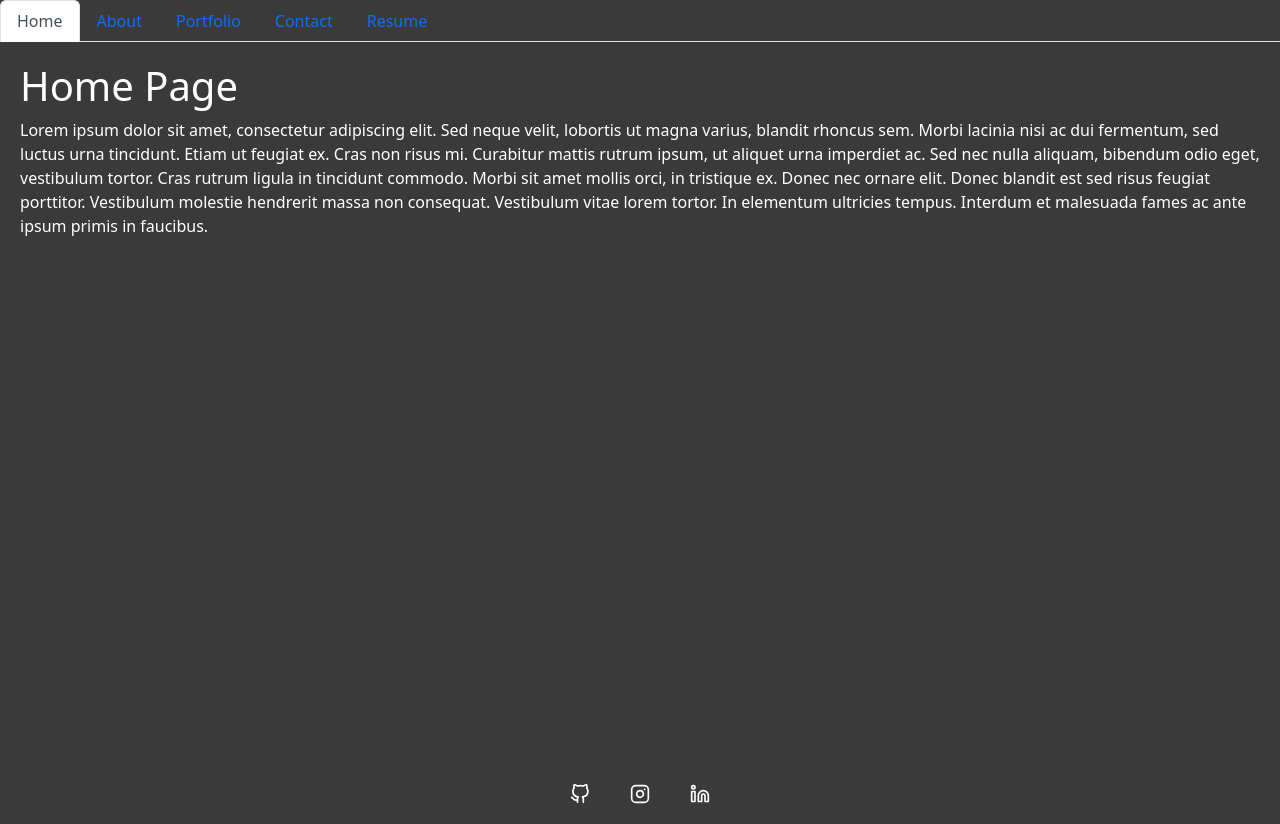
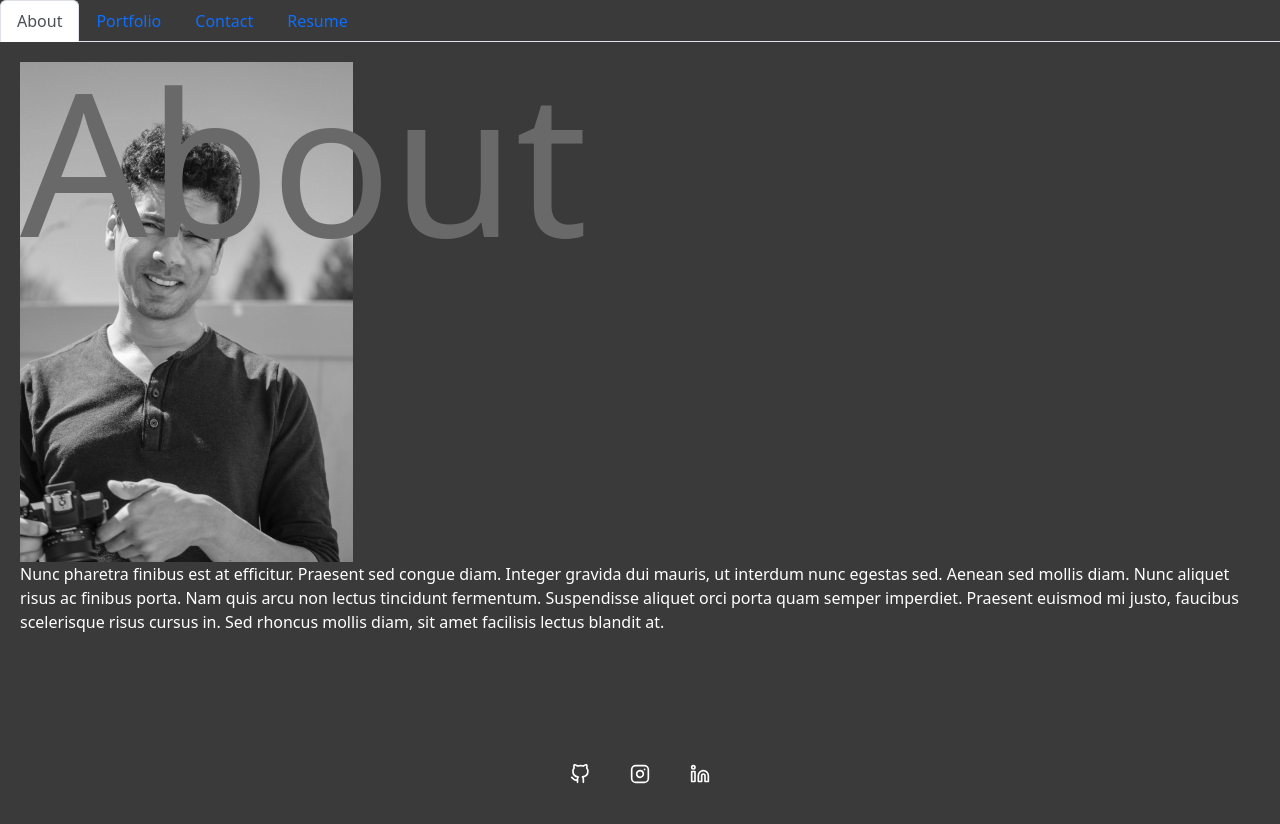
Before and after one commit to ZBerkley88/reacting-to-ducklings, a React (Create React App) app: page / in a window 1280 px wide. After the commit the page ends 800 px from the top, so only its background shows below. Built offline with nearby package versions, Linux system fonts and the light colour scheme.

Commit message:
working portfolio card

```diff
--- a/src/App.css
+++ b/src/App.css
@@ -2,6 +2,7 @@
 :root {
     --dark: #1E1E1E;
     --not-so-dark: #3A3A3A;
+    --even-less-dark: #696969;
     --primary: #FFFFFF;
     --secondary: #564787;
     --grey: #E3E3E3;
@@ -13,23 +14,96 @@
     color: var(--primary);
 }
 
+a:link { text-decoration: none; }
+
+
+a:visited { text-decoration: none; }
+
+
+a:hover { text-decoration: none; }
+
+
+a:active { text-decoration: none; }
+
+.page-title {
+  background: rgba(0,0,0,0);
+  color: var(--even-less-dark);
+  font-size: 200px;
+  top: 2.5rem;
+  position: absolute;
+  padding: 0;
+}
+
 .page {
  margin: 20px;
+}
+
+
+/* NAVTAB */
+
+.nav-tabs {
+  color: var(--primary);
 }
 
 /* FORM */
 
 .form {
-    width: 50%;
-  }
+  width: 50%;
+}
 
 .form input {
   display: block;
   margin-top: 5px;
   margin-bottom: 5px;
   width: 100%;
-  }
+}
 
+
+/* PROJECT CARD */
+
+.project-grid {
+  width: 20rem;
+  margin-top: 11rem;
+  margin-left: 2rem;
+  padding-left: 0;
+  position: relative;
+}
+
+ul .skill-list {
+  padding: 0px;
+  position: absolute;
+  bottom: 1.5rem;
+}
+
+
+.project-card {
+  width: 20rem;
+  height: 20rem;
+  padding: 20px 40px 20px 40px;
+  border-top: 3px solid var(--secondary);
+  list-style: none;
+  box-shadow: 3px 3px 3px 3px var(--dark);
+}
+
+.project-card:hover {
+  margin: auto;
+  -webkit-transform: translateY(-10px); /* 10px upwards */
+  -moz-transform: translateY(-10px); /* 10px upwards */
+  -ms-transform: translateY(-10px); /* 10px upwards */
+   transform: translateY(-10px); /* 10px upwards */
+   transition: 1s;
+}
+
+.skill-list li {
+  background-color: var(--dark);
+  color: var(--grey);
+  margin-right: 10px;
+  padding-left: 3px;
+  padding-right: 2px;
+  display: inline;
+  list-style: none;
+  box-shadow: 3px 3px 3px var(--dark);
+}
 
 /* RESUME */
 
@@ -58,5 +132,6 @@
 }
 
 .social-media a {
-  margin: 20px;
+  margin-left: 20px;
+  margin-right: 20px;
 }
--- a/src/components/NavTabs.js
+++ b/src/components/Header.js
@@ -1,9 +1,9 @@
 import React from "react";
 
-function NavTabs({ currentPage, handlePageChange }) {
+function Header({ currentPage, handlePageChange }) {
   return (
     <ul className="nav nav-tabs">
-      <li className="nav-item">
+      {/* <li className="nav-item">
         <a
           href="#home"
           onClick={() => handlePageChange("Home")}
@@ -11,7 +11,7 @@ function NavTabs({ currentPage, handlePageChange }) {
         >
           Home
         </a>
-      </li>
+      </li> */}
       <li className="nav-item">
         <a
           href="#about"
@@ -54,4 +54,4 @@ function NavTabs({ currentPage, handlePageChange }) {
   );
 }
 
-export default NavTabs;
+export default Header;
--- a/src/components/PortfolioContainer.js
+++ b/src/components/PortfolioContainer.js
@@ -1,18 +1,18 @@
 import React, { useState } from 'react';
-import NavTabs from './NavTabs';
-import Home from './pages/Home';
+import Header from './Header';
+// import Home from './pages/Home';
 import About from './pages/About';
 import Portfolio from './pages/Portfolio';
 import Contact from './pages/Contact';
 import Resume from './pages/Resume';
 
 export default function PortfolioContainer() {
-  const [currentPage, setCurrentPage] = useState('Home');
+  const [currentPage, setCurrentPage] = useState('About');
 
   const renderPage = () => {
-    if (currentPage === 'Home') {
-      return <Home />;
-    }
+    // if (currentPage === 'Home') {
+    //   return <Home />;
+    // }
     if (currentPage === 'About') {
       return <About />;
     }
@@ -29,7 +29,7 @@ export default function PortfolioContainer() {
 
   return (
     <div>
-      <NavTabs currentPage={currentPage} handlePageChange={handlePageChange} />
+      <Header currentPage={currentPage} handlePageChange={handlePageChange} />
       {renderPage()}
     </div>
   );
--- a/src/components/pages/About.js
+++ b/src/components/pages/About.js
@@ -3,7 +3,7 @@ import React from "react";
 export default function About() {
   return (
     <div className="page">
-      <h1>About Page</h1>
+      <h1 className="page-title">About</h1>
       <p>
         <img
           class="zacksPic"
--- a/src/components/pages/Contact.js
+++ b/src/components/pages/Contact.js
@@ -4,7 +4,7 @@ import Form from "../Form"
 export default function Contact() {
   return (
     <div className="page">
-      <h1>Contact Page</h1>
+      <h1 className="page-title">Contact</h1>
       <Form />
     </div>
   );
--- a/src/components/pages/Home.js
+++ /dev/null
@@ -1,21 +0,0 @@
-import React from 'react';
-
-export default function Home() {
-  return (
-    <div className="page">
-      <h1>Home Page</h1>
-      <p>
-        Lorem ipsum dolor sit amet, consectetur adipiscing elit. Sed neque
-        velit, lobortis ut magna varius, blandit rhoncus sem. Morbi lacinia nisi
-        ac dui fermentum, sed luctus urna tincidunt. Etiam ut feugiat ex. Cras
-        non risus mi. Curabitur mattis rutrum ipsum, ut aliquet urna imperdiet
-        ac. Sed nec nulla aliquam, bibendum odio eget, vestibulum tortor. Cras
-        rutrum ligula in tincidunt commodo. Morbi sit amet mollis orci, in
-        tristique ex. Donec nec ornare elit. Donec blandit est sed risus feugiat
-        porttitor. Vestibulum molestie hendrerit massa non consequat. Vestibulum
-        vitae lorem tortor. In elementum ultricies tempus. Interdum et malesuada
-        fames ac ante ipsum primis in faucibus.
-      </p>
-    </div>
-  );
-}
--- a/src/components/pages/Portfolio.js
+++ b/src/components/pages/Portfolio.js
@@ -1,24 +1,33 @@
-import React from 'react';
+import React from "react";
 
 export default function Portfolio() {
   return (
     <div className="page">
-      <h1>Portfolio</h1>
-      <p>
-        Donec a volutpat quam. Curabitur nec varius justo, sed rutrum ligula.
-        Curabitur pellentesque turpis sit amet eros iaculis, a mollis arcu
-        dictum. Ut vel ante eget massa ornare placerat. Etiam nisl orci, finibus
-        sodales volutpat et, hendrerit ut dolor. Suspendisse porta dictum nunc,
-        sed pretium risus rutrum eget. Nam consequat, ligula in faucibus
-        vestibulum, nisi justo laoreet risus, luctus luctus mi lacus sit amet
-        libero. Class aptent taciti sociosqu ad litora torquent per conubia
-        nostra, per inceptos himenaeos. Mauris pretium condimentum tellus eget
-        lobortis. Interdum et malesuada fames ac ante ipsum primis in faucibus.
-        Donec placerat accumsan mi, ut congue neque placerat eu. Donec nec ipsum
-        in velit pellentesque vehicula sit amet at augue. Maecenas aliquam
-        bibendum congue. Pellentesque semper, lectus non ullamcorper iaculis,
-        est ligula suscipit velit, sed bibendum turpis dui in sapien.
-      </p>
+      <h1 className="page-title">Portfolio</h1>
+
+      <ul className="project-grid">
+        <a href="https://libscrib-app.herokuapp.com/" target="_blank" rel="noreferrer">
+          <li className="project-card">
+            <h3 className="project-title">LibScrib</h3>
+            <div className="project-description">
+              <p>
+                {" "}
+                Allows users to search for information about a desired book.
+                When the user enters in the title of a book, the application
+                searches through the NYTBS Database and finds all pertinent
+                information about the book.
+              </p>
+            </div>
+            <footer>
+              <ul className="skill-list">
+                <li>Handlebars</li>
+                <li>Node</li>
+                <li>MySQL</li>
+              </ul>
+            </footer>
+          </li>
+        </a>
+      </ul>
     </div>
   );
 }
--- a/src/components/pages/Resume.js
+++ b/src/components/pages/Resume.js
@@ -18,6 +18,7 @@ export default function Resume() {
   };
   return (
     <>
+      <h1 className="page-title">Resume</h1>
       <center>
         <h3>Click on below button to download my resume</h3>
         <button onClick={onButtonClick}>Download Resume</button>
```
Also changed, not shown: 1 other file (tests, documents, lock files or other folders).
